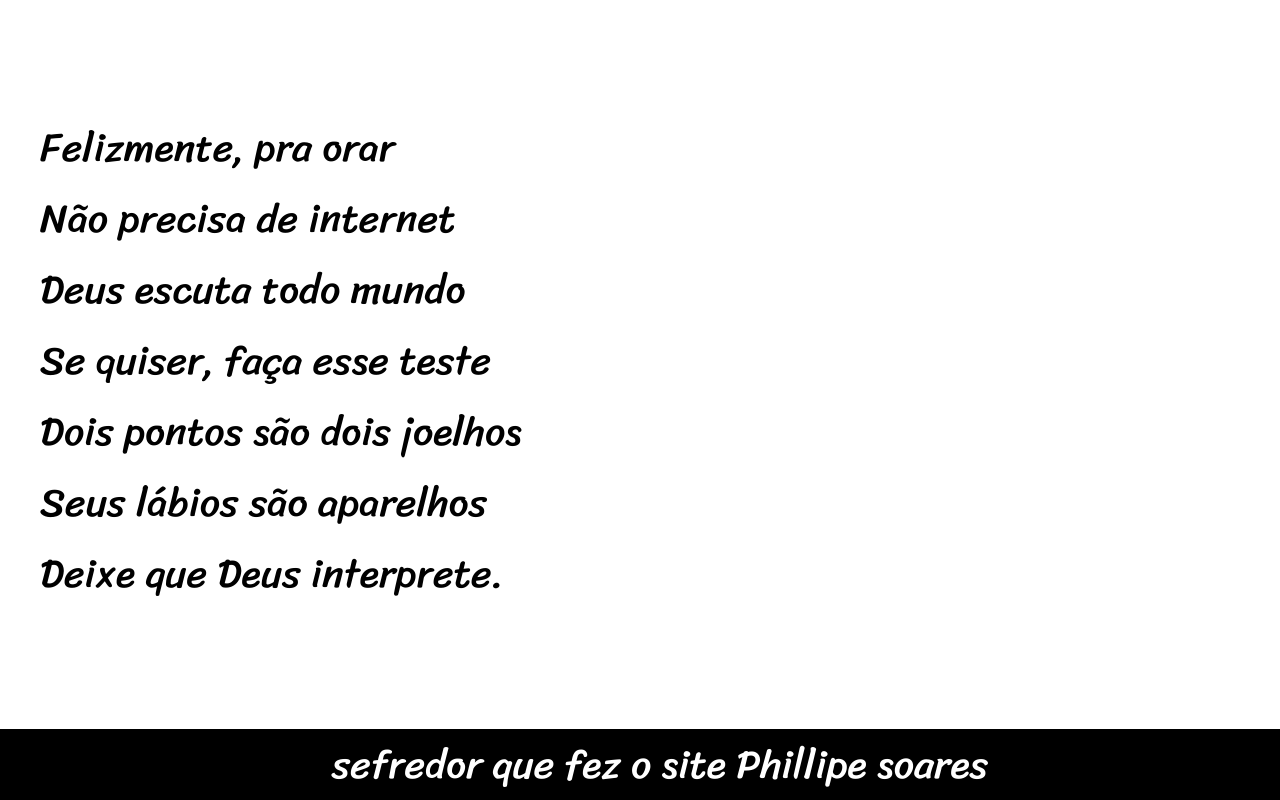
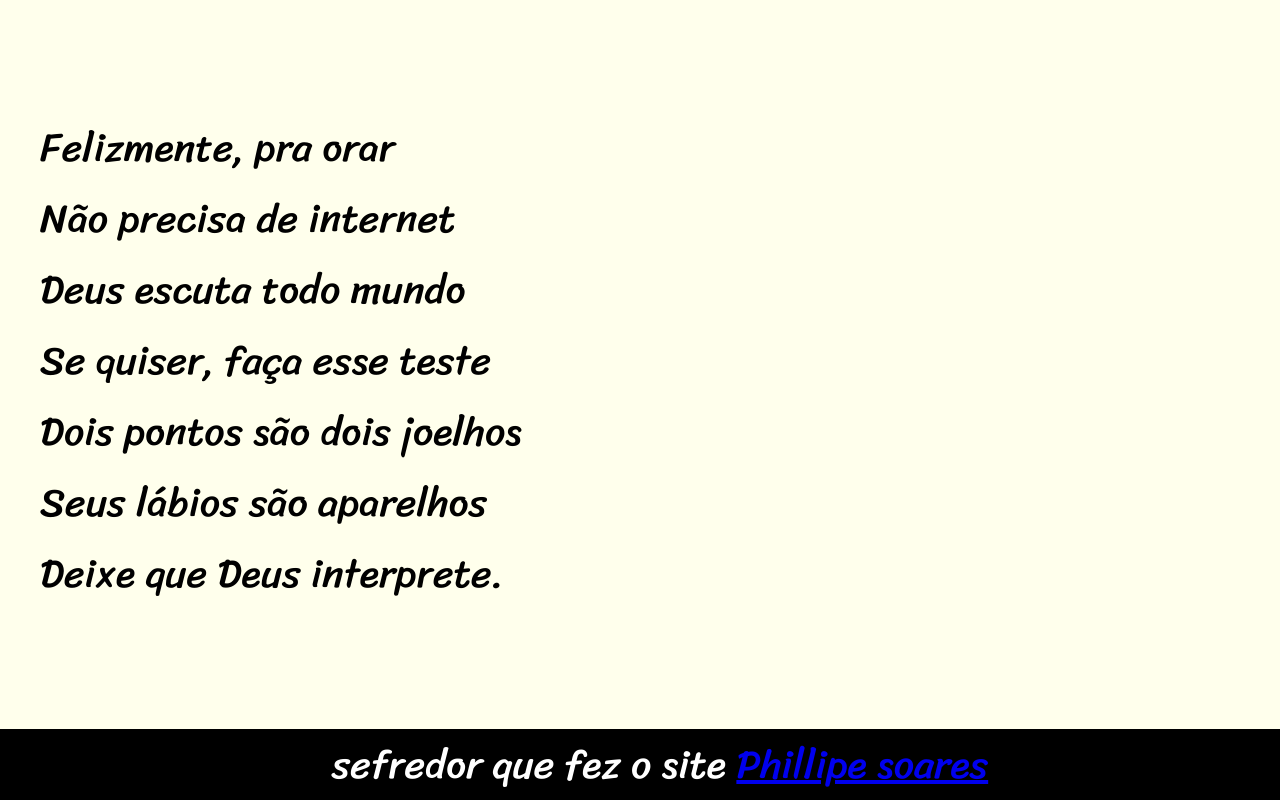
Before and after one commit to phillipe-soares/estudos-p, a plain HTML site: page desafios html e css/add-11/index.html in a window 1280 px wide. Shown: the part 5096-5896 px from the top of the page. Drawn offline with Linux system fonts and the light colour scheme; a web font is replaced by a local one.

Commit message:
atoalizei o desafio

```diff
--- a/desafios html e css/add-11/index.html
+++ b/desafios html e css/add-11/index.html
@@ -85,7 +85,7 @@
   </div>
 
   <footer>
-    <p>sefredor que fez o site Phillipe soares</p>
+    <p>sefredor que fez o site <a href="https://github.com/phillipe-soares">Phillipe soares</a></p>
   </footer>
     </main>
 </body>
--- a/desafios html e css/add-11/style.css
+++ b/desafios html e css/add-11/style.css
@@ -1,6 +1,10 @@
 @import url('https://fonts.googleapis.com/css2?family=Average&family=Bebas+Neue&family=Fredericka+the+Great&family=Kaushan+Script&family=Merriweather:ital,opsz,wght@0,18..144,300..900;1,18..144,300..900&family=Montserrat:ital,wght@0,100..900;1,100..900&family=Oswald:wght@200..700&family=Passion+One:wght@400;700;900&family=Playwrite+AR+Guides&family=Playwrite+IT+Trad:wght@100..400&family=Redaction+50:ital,wght@0,400;0,700;1,400&family=Roboto:ital,wght@0,100..900;1,100..900&family=Work+Sans:ital,wght@0,100..900;1,100..900&family=Zeyada&display=swap');
 
 @import url('https://fonts.googleapis.com/css2?family=Average&family=Bebas+Neue&family=Fredericka+the+Great&family=Kaushan+Script&family=Merriweather:ital,opsz,wght@0,18..144,300..900;1,18..144,300..900&family=Montserrat:ital,wght@0,100..900;1,100..900&family=Oswald:wght@200..700&family=Passion+One:wght@400;700;900&family=Playwrite+AR+Guides&family=Playwrite+IT+Trad:wght@100..400&family=Redaction+50:ital,wght@0,400;0,700;1,400&family=Roboto:ital,wght@0,100..900;1,100..900&family=Sriracha&family=Work+Sans:ital,wght@0,100..900;1,100..900&family=Zeyada&display=swap');
+
+html,body{
+    min-height: 100%;
+}
 
 *{
     margin: 0;
@@ -21,6 +25,7 @@ header > h1{
     font-family: "Passion One";
     font-size: 150px;
     padding-top: 50px ;
+    font-variant: small-caps;
 }
 
 header > p {
@@ -33,7 +38,9 @@ header > p {
     font-weight: 900;
 }
 
-
+main{
+    background-color: rgb(255, 255, 236);
+}
 
 main p{
     font-family: 'Sriracha';
@@ -84,6 +91,7 @@ main p{
    padding-top: 10px;
    padding-bottom: 10px;
    font-size: 45px;
+
 }
 
 .p4{
```
